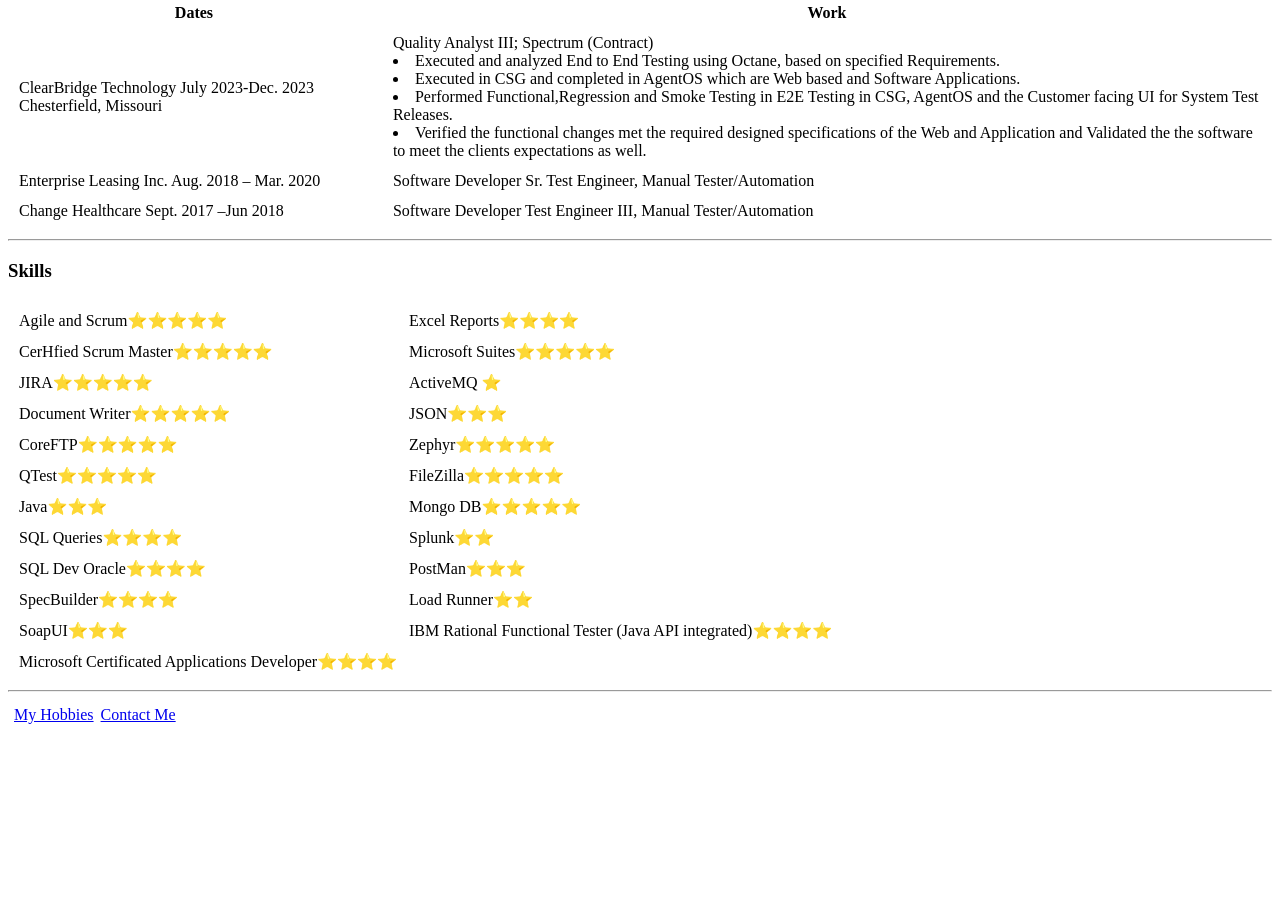
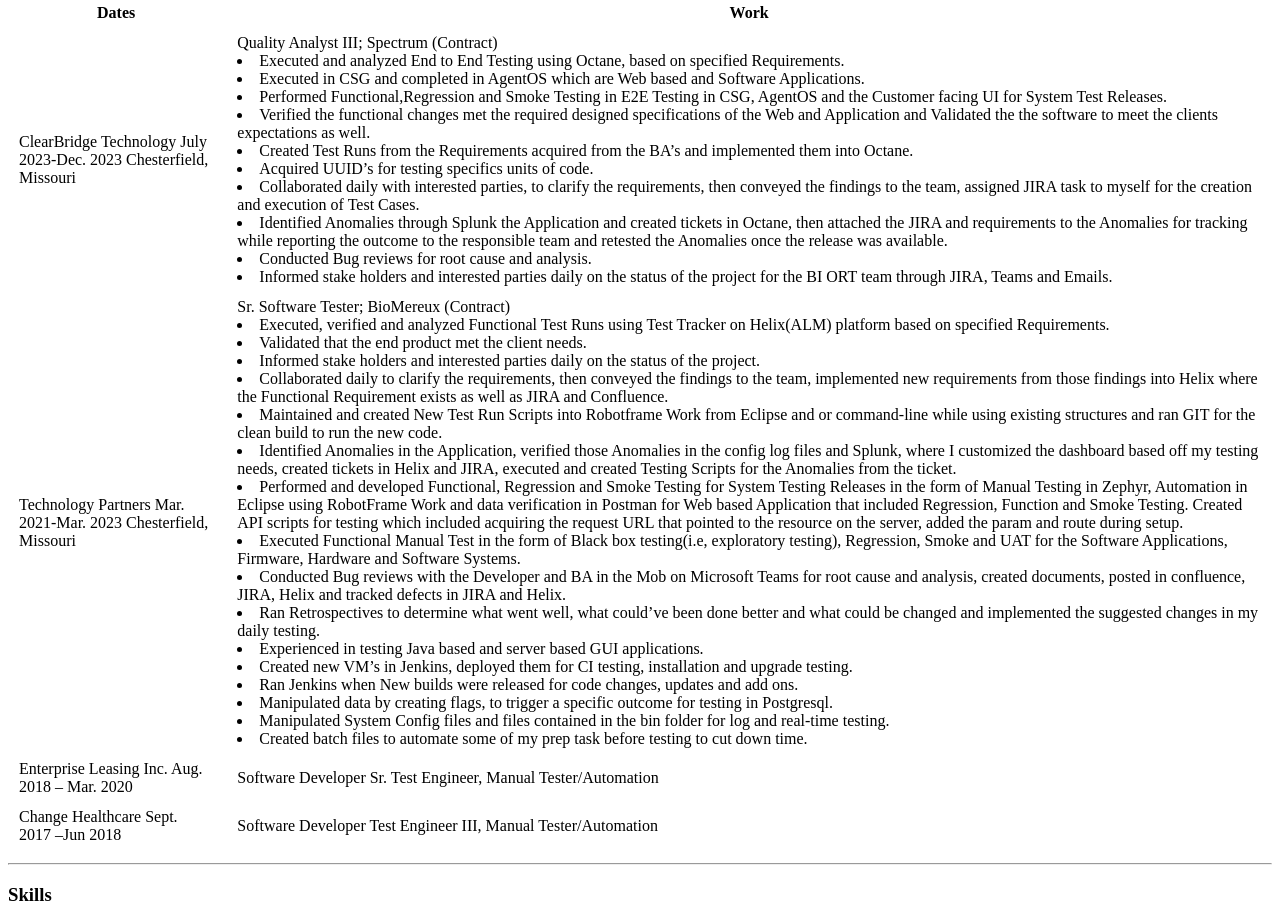
Before and after one commit to rwellington2/CV, a plain HTML site: page index.html in a window 1280 px wide. Shown: the part 497-1418 px from the top of the page. Before the commit the page ends 1235 px from the top, so only its background shows below. Drawn offline with Linux system fonts and the light colour scheme.

Commit message:
Update index.html

```diff
--- a/index.html
+++ b/index.html
@@ -48,15 +48,44 @@
       <tr>
         <td>ClearBridge Technology  July 2023-Dec. 2023			Chesterfield, Missouri</td>
         <td></td>
-
-
         <td>Quality Analyst III; Spectrum (Contract)
             <li>Executed and analyzed End to End Testing using Octane, based on specified Requirements.</li>
            <li>Executed in CSG and completed in AgentOS which are Web based and Software Applications.</li>
            <li>Performed Functional,Regression and Smoke Testing in E2E Testing in CSG, AgentOS and the Customer facing UI for System Test Releases.</li>
-          <li>Verified the functional changes met the required designed specifications of the Web and Application and Validated the the software to meet the clients expectations as well.</li>
-       </td>
+           <li>Verified the functional changes met the required designed specifications of the Web and Application and Validated the the software to meet the clients expectations as well.</li>
+           <li> Created Test Runs from the Requirements acquired from the BA’s and implemented them into Octane.</li>
+           <li>Acquired UUID’s for testing specifics units of code.</li>
+           <li>Collaborated daily with interested parties, to clarify the requirements, then conveyed the findings to the team, assigned JIRA task to myself for the creation and execution of Test Cases. </li>
+           <li>Identified Anomalies through Splunk the Application and created tickets in Octane, then attached the JIRA and requirements to the Anomalies for tracking while reporting the outcome to the responsible team and retested the Anomalies once the release was available.</li>
+           <li>Conducted Bug reviews for root cause and analysis.</li>
+           <li>Informed stake holders and interested parties daily on the status of the project for the BI ORT team through JIRA, Teams and Emails.</li>
+        </td>
       </tr>
+
+        <tr>
+          <td>Technology Partners  Mar.  2021-Mar. 2023				Chesterfield, Missouri </td>
+          <td></td>
+          <td>Sr. Software Tester; BioMereux (Contract)
+          <li>Executed, verified and analyzed Functional Test Runs using Test Tracker on Helix(ALM) platform based on specified Requirements.</li>
+          <li>Validated that the end product met the client needs.</li>
+          <li>Informed stake holders and interested parties daily on the status of the project.</li>
+          <li>Collaborated daily to clarify the requirements, then conveyed the findings to the team, implemented new requirements from those findings into Helix where the Functional Requirement exists as well as JIRA and Confluence. </li>
+          <li> Maintained and created New Test Run Scripts into Robotframe Work from Eclipse and or command-line while using existing structures and ran GIT for the clean build to run the new code.</li>
+          <li>Identified  Anomalies in the Application, verified those Anomalies in the config log files and Splunk, where I customized the dashboard based off my testing needs, created tickets in Helix and JIRA, executed and created Testing Scripts for the Anomalies from the ticket. </li>
+          <li>Performed and developed Functional, Regression and Smoke Testing for System Testing Releases in the form of Manual Testing in Zephyr, Automation in Eclipse using RobotFrame Work and data verification in Postman for Web based Application that included Regression, Function and Smoke Testing.
+            Created API scripts for testing which included acquiring the request URL that pointed to the resource on the server, added the param and route during setup.</li>
+          <li>Executed Functional Manual Test in the form of  Black box testing(i.e, exploratory testing), Regression, Smoke and UAT for the Software Applications, Firmware, Hardware and Software Systems.</li>
+          <li>Conducted Bug reviews with the Developer and BA in the Mob on Microsoft Teams for root cause and analysis, created documents, posted in confluence, JIRA, Helix and tracked defects in JIRA and Helix.</li>
+          <li>Ran Retrospectives to determine what went well, what could’ve been done better and what could be changed and implemented the suggested changes in my daily testing.</li>
+          <li>Experienced in testing Java based and server based GUI applications. </li>
+          <li>Created new VM’s in Jenkins, deployed them for CI testing, installation and upgrade testing.</li>
+          <li>Ran Jenkins when New builds were released for code changes, updates and add ons.</li>
+          <li>Manipulated data by creating flags, to trigger a specific outcome for testing in Postgresql.</li>
+          <li>Manipulated System Config files and files contained in the bin folder for log and real-time testing.</li>
+          <li>Created batch files to automate some of my  prep task before testing to cut down time. </li>
+        </td>
+      </tr>
+
       <tr>
         <td>Enterprise Leasing Inc. Aug. 2018 – Mar. 2020 </td>
         <td></td>
```
